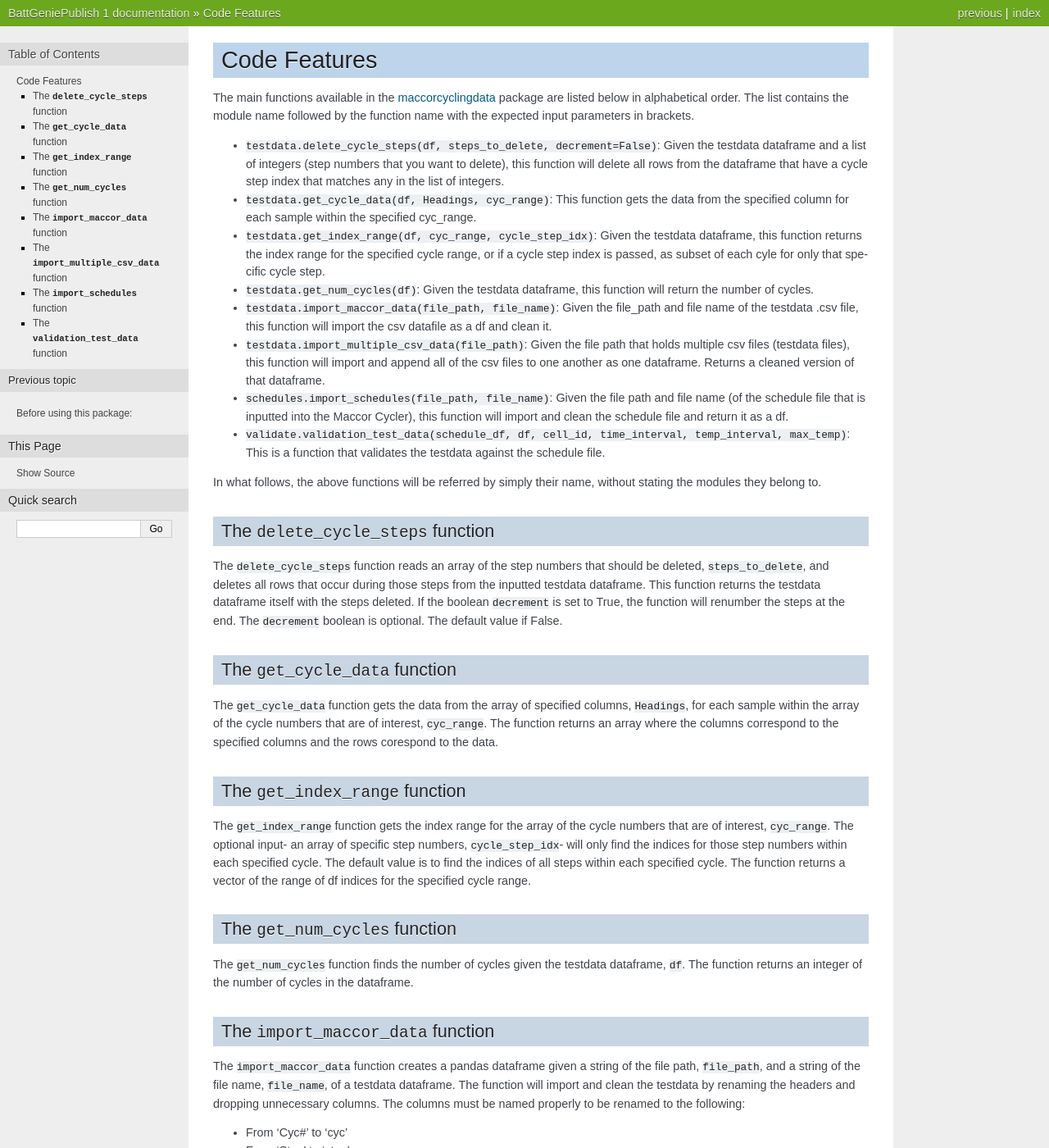
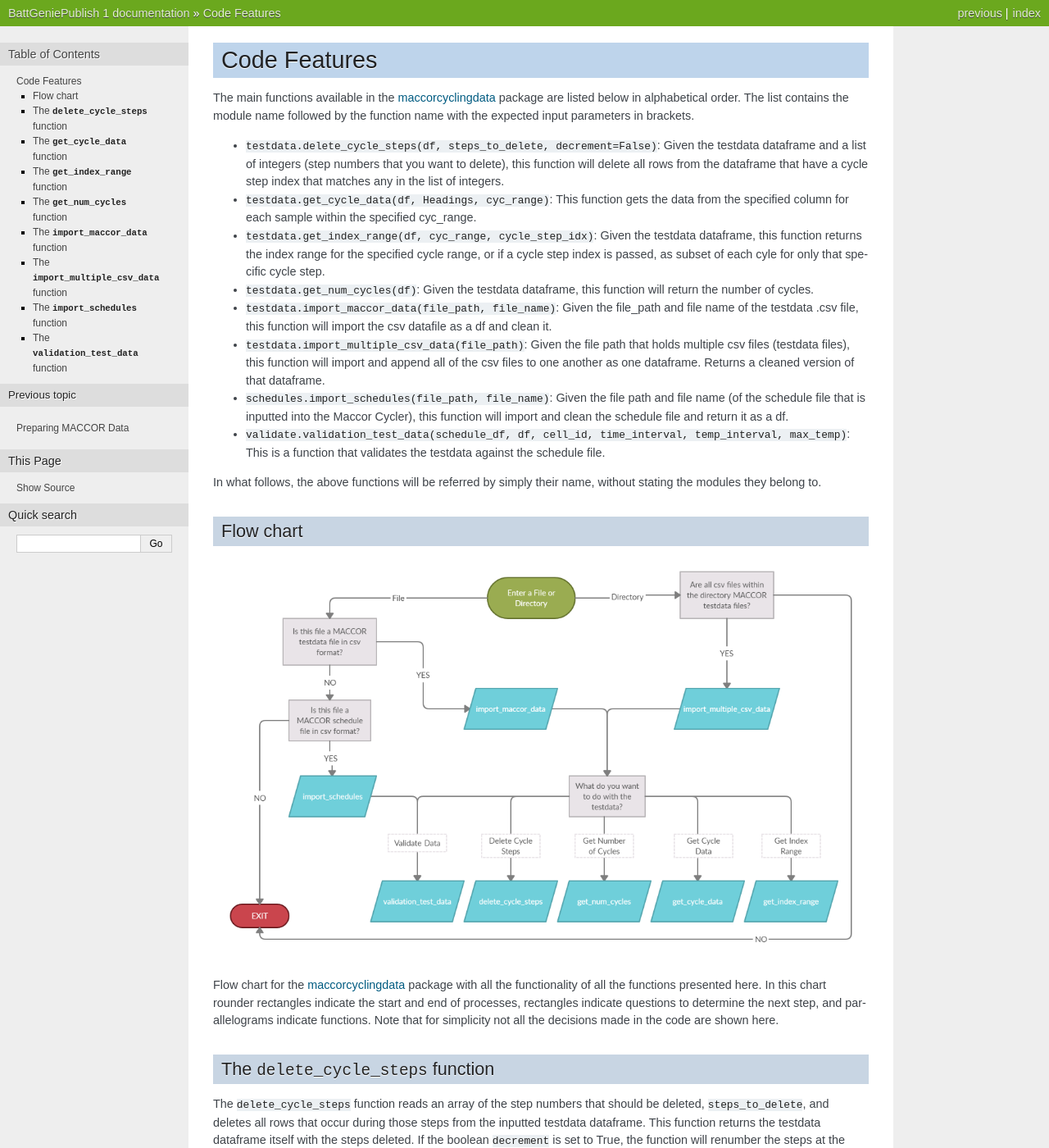
Before and after one commit to shriyachallam/maccorcyclingdata, a Sphinx documentation site: the page built from docs/features.rst, in a window 1280 px wide and 1400 px high. Shown: the whole window at 82% size. Built offline with Sphinx 7.4.7, drawn with Linux system fonts in a browser that asks for light colours.

Commit message:
'changes'

```diff
--- a/docs/features.rst
+++ b/docs/features.rst
@@ -24,6 +24,20 @@ brackets.
 -  ``validate.validation_test_data(schedule_df, df, cell_id, time_interval, temp_interval, max_temp)``: This is a function that validates the testdata against the schedule file.
 
 In what follows, the above functions will be referred by simply their name, without stating the modules they belong to.
+
+.. _chart:
+
+Flow chart
+----------
+.. figure:: flowchart.png
+   :align: center
+   :alt: Flow chart
+
+Flow chart for the `maccorcyclingdata`_ package with all the functionality of
+all the functions presented here. In this chart rounder rectangles indicate the start
+and end of processes, rectangles indicate questions to determine the next step, and
+parallelograms indicate functions.
+Note that for simplicity not all the decisions made in the code are shown here.
 
 The ``delete_cycle_steps`` function
 ------------------------------------------
--- a/docs/preparing.rst
+++ b/docs/preparing.rst
@@ -1,6 +1,6 @@
 .. _peparing:
 
-Before using this package:
+Preparing MACCOR Data
 ================================
 
 The `maccorcyclingdata`_ package is to be used on raw data output from the `Maccor`_ Battery Cyclers.
```
Also changed, not shown: docs/flowchart.png (added), 9 other files.
